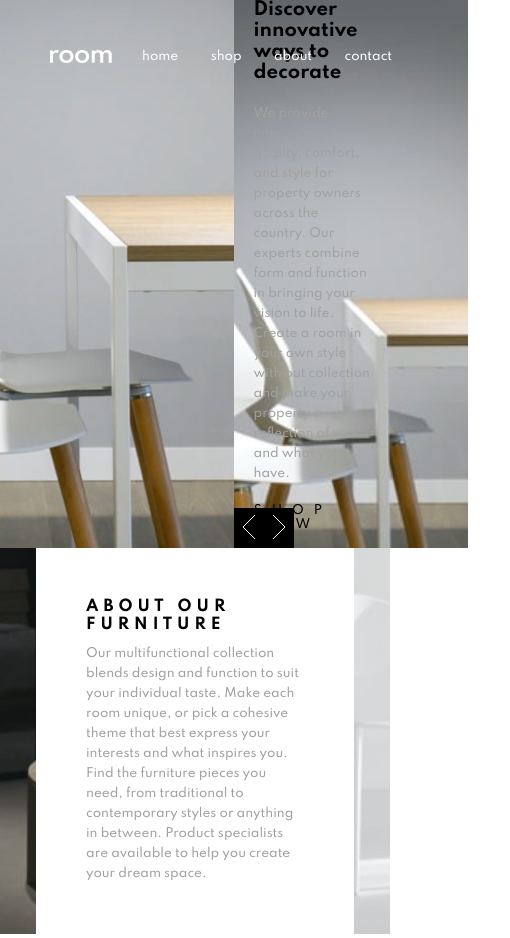
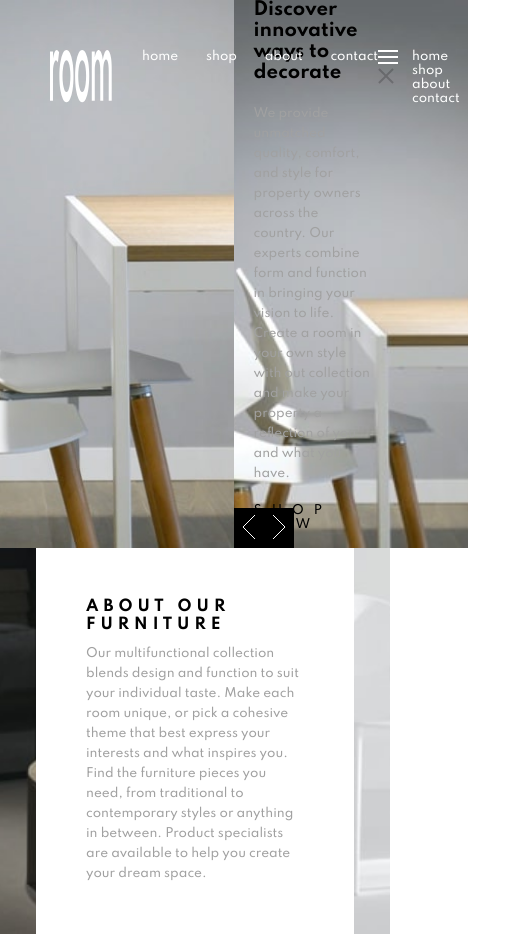
Before and after one commit to MilitusInnocent/room-homepage, a React (Create React App) app: page / in a window 390 px wide. Shown: the whole page, 510 px wide, since content can reach past the window. Built offline with nearby package versions, Linux system fonts and the light colour scheme.

Commit message:
Functionality for mobile nav deployment

```diff
--- a/src/components/Navbar.js
+++ b/src/components/Navbar.js
@@ -1,19 +1,28 @@
-import React from 'react';
+import React, { useState } from 'react';
 import { Links } from './';
 import companyLogo from '../images/logo.svg';
+import open from '../images/icon-hamburger.svg';
+import close from '../images/icon-close.svg';
 
 const Navbar = () => {
-
+    const [mobileNavOpen, setMobileNavOpen] = useState(false);
+    console.log(mobileNavOpen)
     return (
         <div className="navbar">
-            <div>
-                <img className="navbar__logo" src={companyLogo} alt="Room company logo" />
-            </div>
+            <img className="navbar__logo" src={companyLogo} alt="Room company logo" />
 
             <div className="navbar__links">
                 <Links />
             </div>
 
+            <a className={`navbar__btn ${mobileNavOpen ? 'x' : 'hamburger'}`} aria-label="Button for mobile nav deployment" onClick={() => setMobileNavOpen(!mobileNavOpen)}>
+                <img className="open" src={open} alt="" />
+                <img className="close" src={close} alt="" />
+            </a>
+
+            <div className={`navbar__links--mobile ${mobileNavOpen ? 'show' : ''}`}>
+                <Links />
+            </div>
         </div>
     )
 
```
